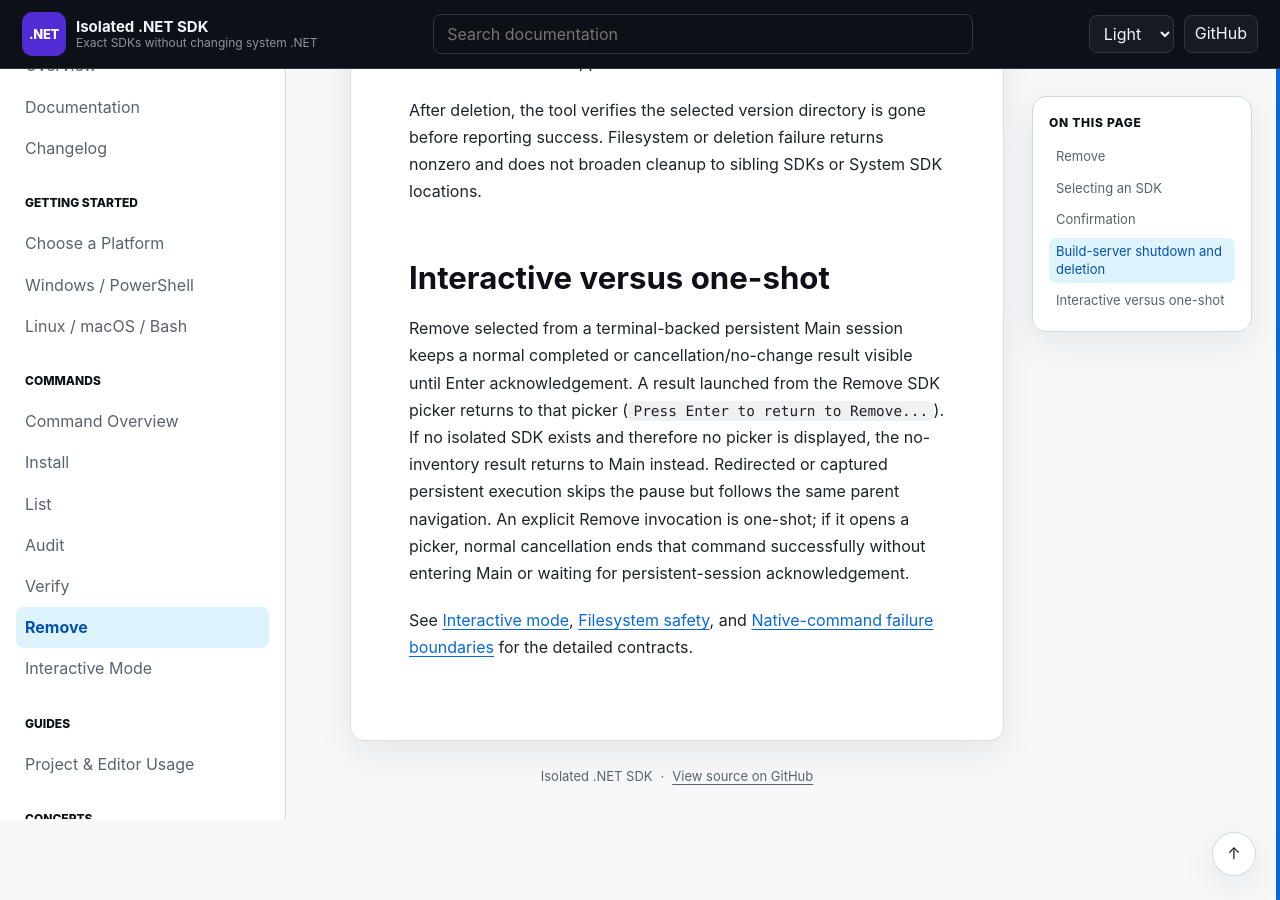
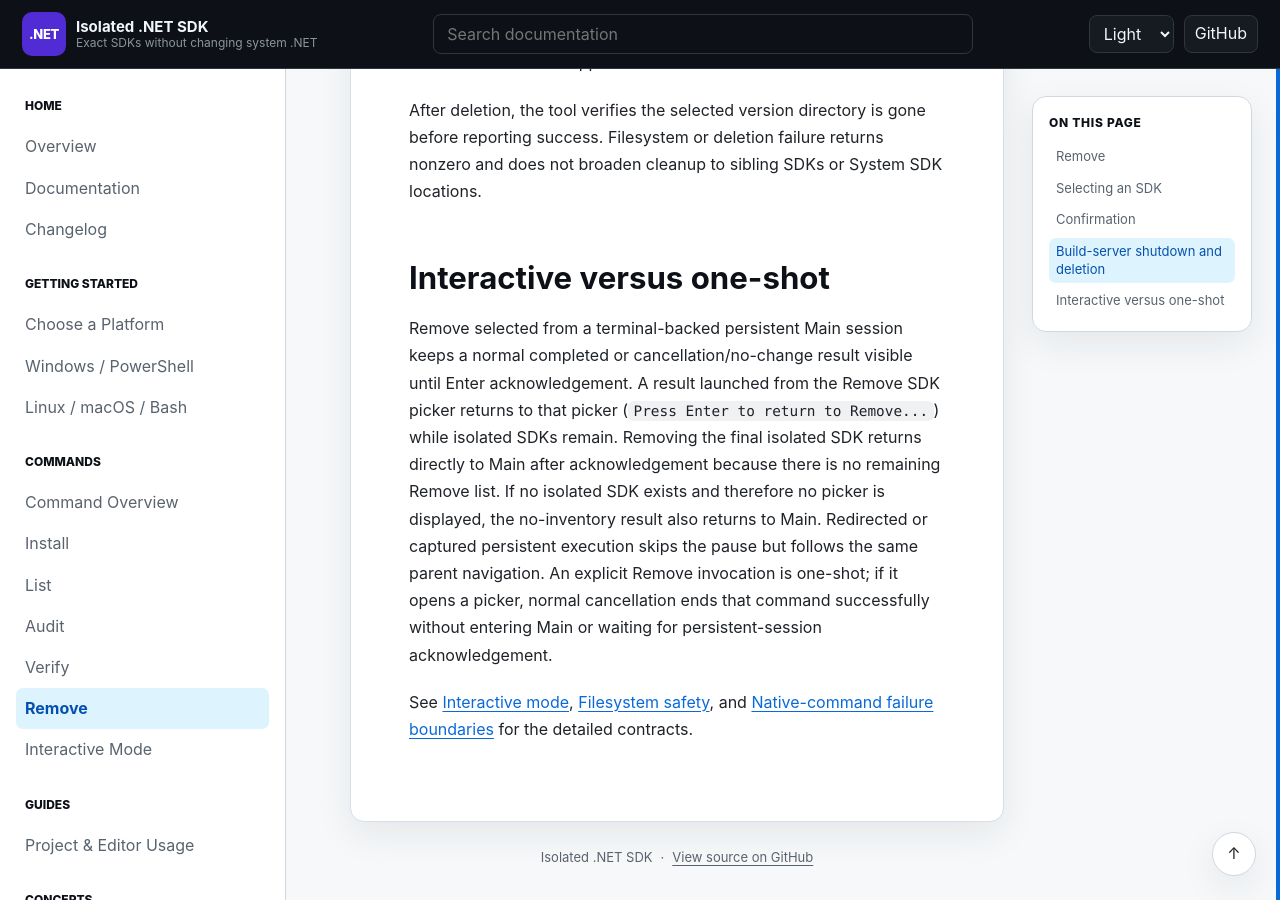
Before and after one commit to infoconex/isolated-dotnet-sdk, a Jekyll site: the page built from docs/commands/remove.md, in a window 1280 px wide and 900 px high, scrolled down 1327 px. Built offline with Jekyll 4.4.1, drawn with Linux system fonts in a browser that asks for light colours; our own code applies the rules of GitHub Pages for plain Markdown files.

Commit message:
docs: clarify final Remove return

```diff
--- a/docs/commands/remove.md
+++ b/docs/commands/remove.md
@@ -30,6 +30,6 @@
 
 ## Interactive versus one-shot
 
-Remove selected from a terminal-backed persistent Main session keeps a normal completed or cancellation/no-change result visible until Enter acknowledgement. A result launched from the Remove SDK picker returns to that picker (`Press Enter to return to Remove...`). If no isolated SDK exists and therefore no picker is displayed, the no-inventory result returns to Main instead. Redirected or captured persistent execution skips the pause but follows the same parent navigation. An explicit Remove invocation is one-shot; if it opens a picker, normal cancellation ends that command successfully without entering Main or waiting for persistent-session acknowledgement.
+Remove selected from a terminal-backed persistent Main session keeps a normal completed or cancellation/no-change result visible until Enter acknowledgement. A result launched from the Remove SDK picker returns to that picker (`Press Enter to return to Remove...`) while isolated SDKs remain. Removing the final isolated SDK returns directly to Main after acknowledgement because there is no remaining Remove list. If no isolated SDK exists and therefore no picker is displayed, the no-inventory result also returns to Main. Redirected or captured persistent execution skips the pause but follows the same parent navigation. An explicit Remove invocation is one-shot; if it opens a picker, normal cancellation ends that command successfully without entering Main or waiting for persistent-session acknowledgement.
 
 See [Interactive mode](interactive.md), [Filesystem safety](../concepts/filesystem-safety.md), and [Native-command failure boundaries](../contracts/native-command-failures.md) for the detailed contracts.
```
